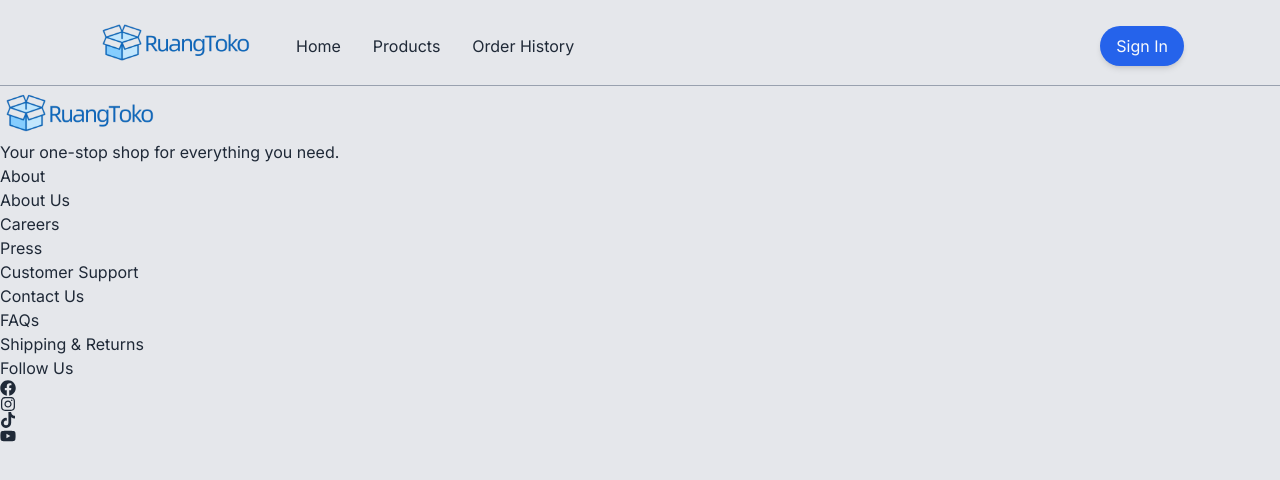
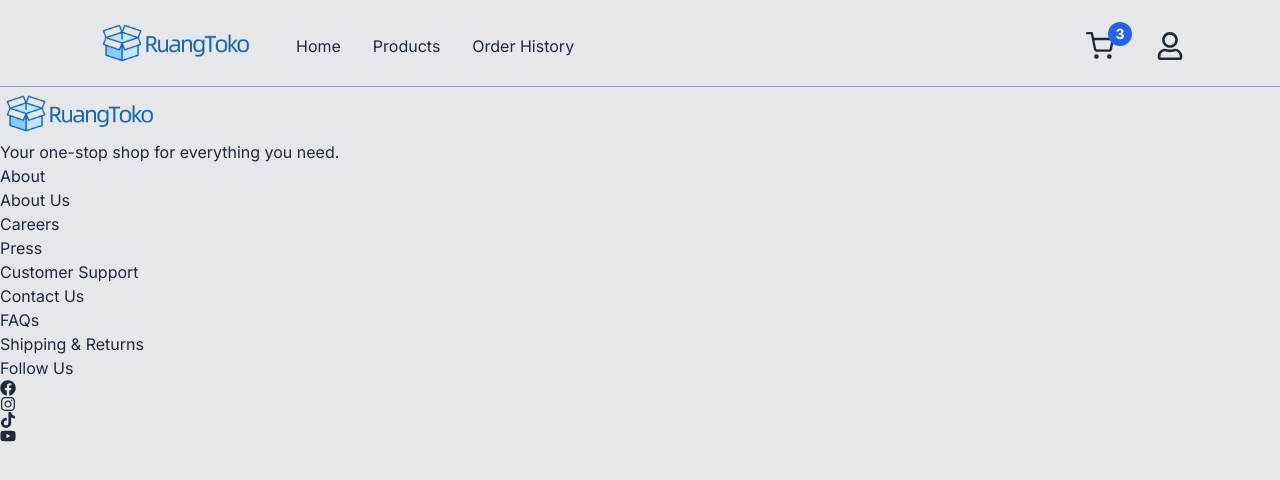
Before and after one commit to Abaljerind/ruangtoko, a React (Vite) app: page / in a window 1280 px wide. Shown: the top 480 px of the page. Built offline with nearby package versions, Linux system fonts and the light colour scheme.

Commit message:
Fix(NavBar): replace sign in button
Replace sign in button with icon cart & icon user
Fix comment & import icon from react-icons

```diff
--- a/src/components/NavBar.tsx
+++ b/src/components/NavBar.tsx
@@ -1,4 +1,6 @@
+import { FiShoppingCart } from "react-icons/fi";
 import Logo from "../assets/logo-light-mode.png";
+import { FaRegUser } from "react-icons/fa";
 
 const NavBar = () => {
   return (
@@ -36,23 +38,17 @@ const NavBar = () => {
 
         {/* Logo + NavItem */}
 
-        {/* Sign In & Sign Up || Icon Cart & Sign Out */}
+        {/* Icon Cart & Icon User */}
         <div className="mt-1.5 flex items-center gap-4 md:gap-8">
-          <button className="bg-primary text-background rounded-full px-3 py-2 text-sm shadow-md md:px-4 md:text-base">
-            Sign In
-          </button>
-
-          {/* Cart Icon & Sign Out Icon ### TUNGGU FITUR LOGIN ### */}
-          {/* <div className="relative p-2.5">
+          <div className="relative p-2.5">
             <FiShoppingCart className="size-6 md:size-7" />
             <div className="bg-primary absolute top-0.5 -right-1 flex size-5 items-center justify-center rounded-full md:top-0 md:-right-2 md:size-6">
               <span className="text-xs font-bold text-white md:text-sm">3</span>
             </div>
           </div>
-          <VscSignOut className="size-6 md:size-7" /> */}
-          {/* ./ Cart Icon & Sign Out Icon */}
+          <FaRegUser className="size-6 md:size-7" />
         </div>
-        {/* ./ Sign In & Sign Up || Icon Cart & Sign Out */}
+        {/* ./ Icon Cart & Icon User */}
       </nav>
       {/* Desktop NavBar */}
     </>
```
